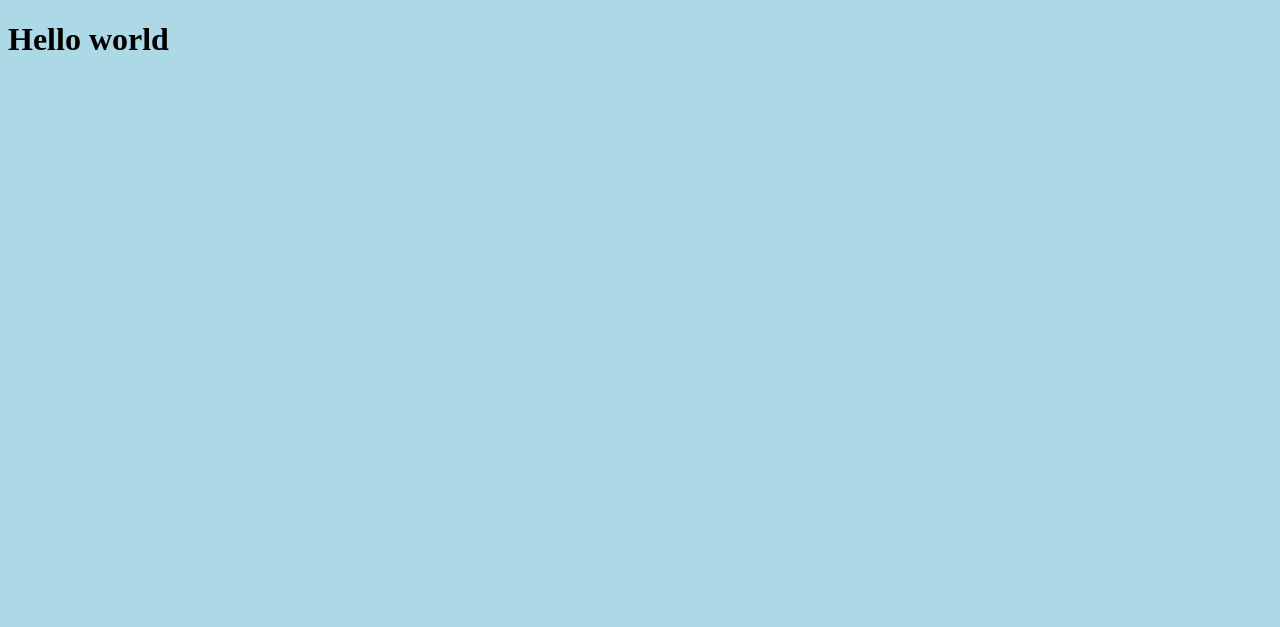
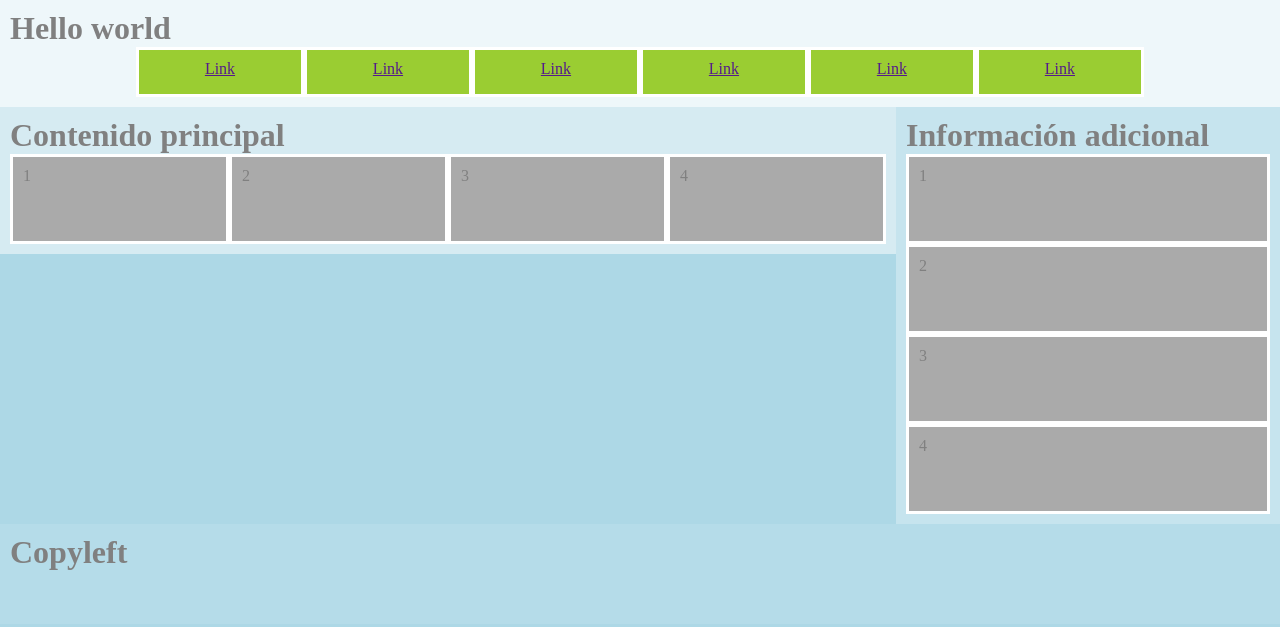
Before and after one commit to PalomiitaaG/s2m82021_practica, a plain HTML site: page index.html in a window 1280 px wide. Drawn offline with Linux system fonts and the light colour scheme.

Commit message:
Responsive

```diff
--- a/estilos/desktop.css
+++ b/estilos/desktop.css
@@ -2,4 +2,38 @@
 	body{
 		background-color: lightblue;
 	}
+	#main li {
+		width: 25%;
+		float: left;
+	}
+	#aside li {
+		width: 100%;
+	}
+	#header {
+
+	}
+	#menu {
+		overflow: hidden;
+		text-align: center;
+		width: 80%;
+		margin: 0 auto;
+	}
+	#menu li {
+		width: 16.666%;
+		float: left;
+	}
+	#main {
+		width: 70%;
+		float: left;
+		overflow: hidden;
+	}
+	#aside {
+		width: 30%;
+		float: left;
+		overflow: hidden;
+	}
+	#footer {
+		height: 100px;
+		clear: both;/* para que no se suva cuando flotas algo*/
+	}
 }
--- a/estilos/phone.css
+++ b/estilos/phone.css
@@ -2,8 +2,56 @@
 /* CSS Document */
 /*480px phone*/
 /*768px tablet*/
+*{
+	margin: 0;
+	padding: 0;
+	box-sizing: border-box; /*para queno cuente el padding y no se desvorde*/
+}
+div, li {
+	padding: 10px;
+}
+body {
+	color: gray;
+}
+li {
+	list-style-type: none;
+	background-color: #AAAAAA;
+	height: 90px;
+	border: solid 3px #fff;
+}
+#header {
+	background-color: rgba(255,255,255,0.8);
+}
+#menu {
+	background-color: burlywood;
+}
+#menu li {
+	height: 50px;
+	background-color: yellowgreen;
+}
+#main {
+	background-color: rgba(255,255,255,0.5);
+}
+#aside {
+	background-color: rgba(255,255,255,0.3);
+}
+#footer {
+	background-color: rgba(255,255,255,0.1);
+}
 @media screen and (max-width: 480px){
 	body{
 		background-color: tomato;
 	}
+	#header {
+
+	}
+	#main {
+
+	}
+	#aside {
+
+	}
+	#footer {
+		height: 100px;
+	}
 }
--- a/estilos/tablet.css
+++ b/estilos/tablet.css
@@ -2,4 +2,20 @@
 	body{
 		background-color: yellowgreen;
 	}
+	#main li {
+		width: 50%;
+		float: left;
+	}
+	#header {
+	}
+	#main {
+		overflow: hidden;/*por que en su contenido tienen objetos flotados, basicamente para que ocupe el espacio que tiene el contenido.*/
+
+	}
+	#aside {
+		overflow: hidden;
+	}
+	#footer {
+
+	}
 }
--- a/index.html
+++ b/index.html
@@ -9,6 +9,34 @@
 	<link rel="stylesheet" type="text/css" href="estilos/desktop.css">
 </head>
 <body>
-	<h1>Hello world</h1>
+	<div id="header">
+		<h1>Hello world</h1>
+		<ul id="menu">
+			<li><a href="">Link</a></li>
+			<li><a href="">Link</a></li>
+			<li><a href="">Link</a></li>
+			<li><a href="">Link</a></li>
+			<li><a href="">Link</a></li>
+			<li><a href="">Link</a></li>
+		</ul>
+	</div>
+	<div id="main">
+		<h1>Contenido principal</h1>
+		<li>1</li>
+		<li>2</li>
+		<li>3</li>
+		<li>4</li>
+	</div>
+	<div id="aside">
+		<h1>Información adicional</h1>
+		<li>1</li>
+		<li>2</li>
+		<li>3</li>
+		<li>4</li>
+	</div>
+	<div id="footer">
+		<h1>Copyleft</h1>
+	</div>
+
 </body>
 </html>
```
